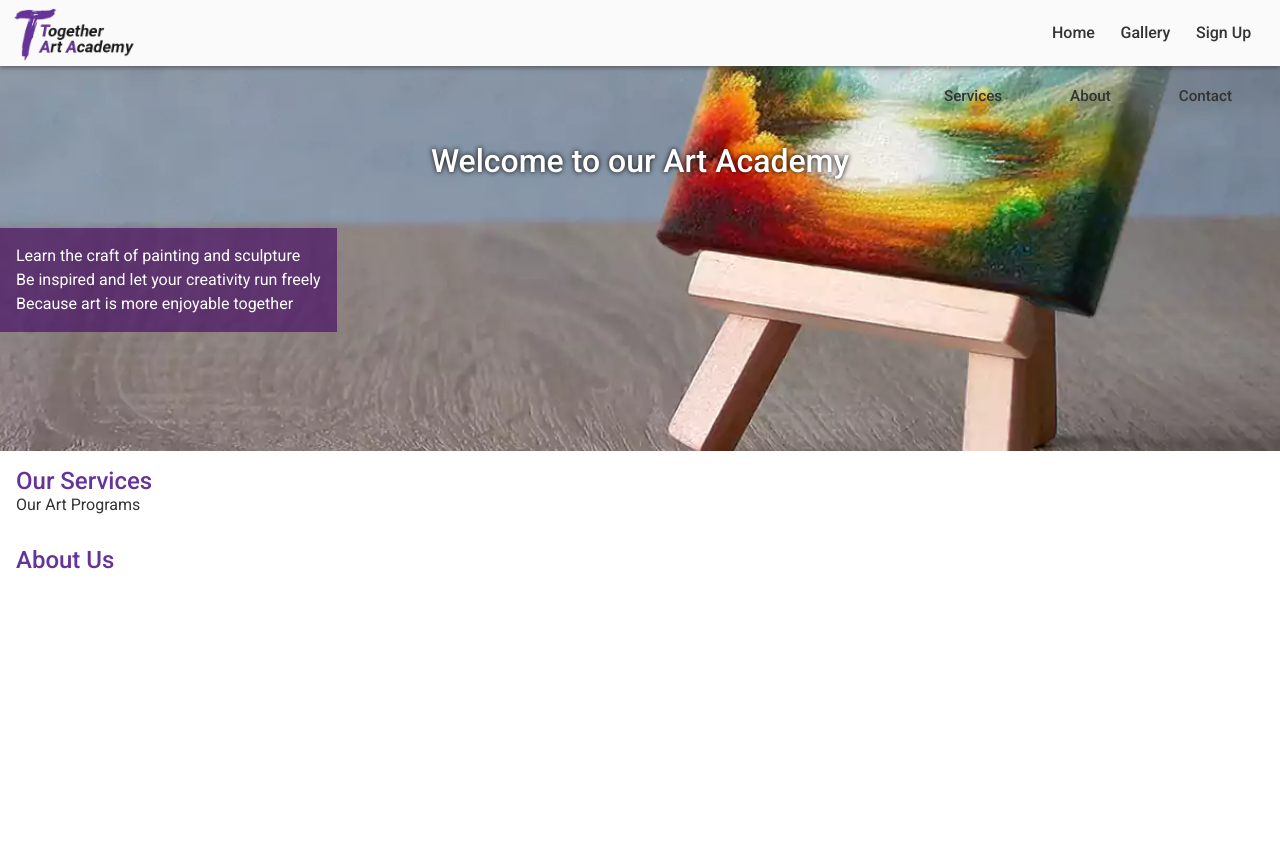
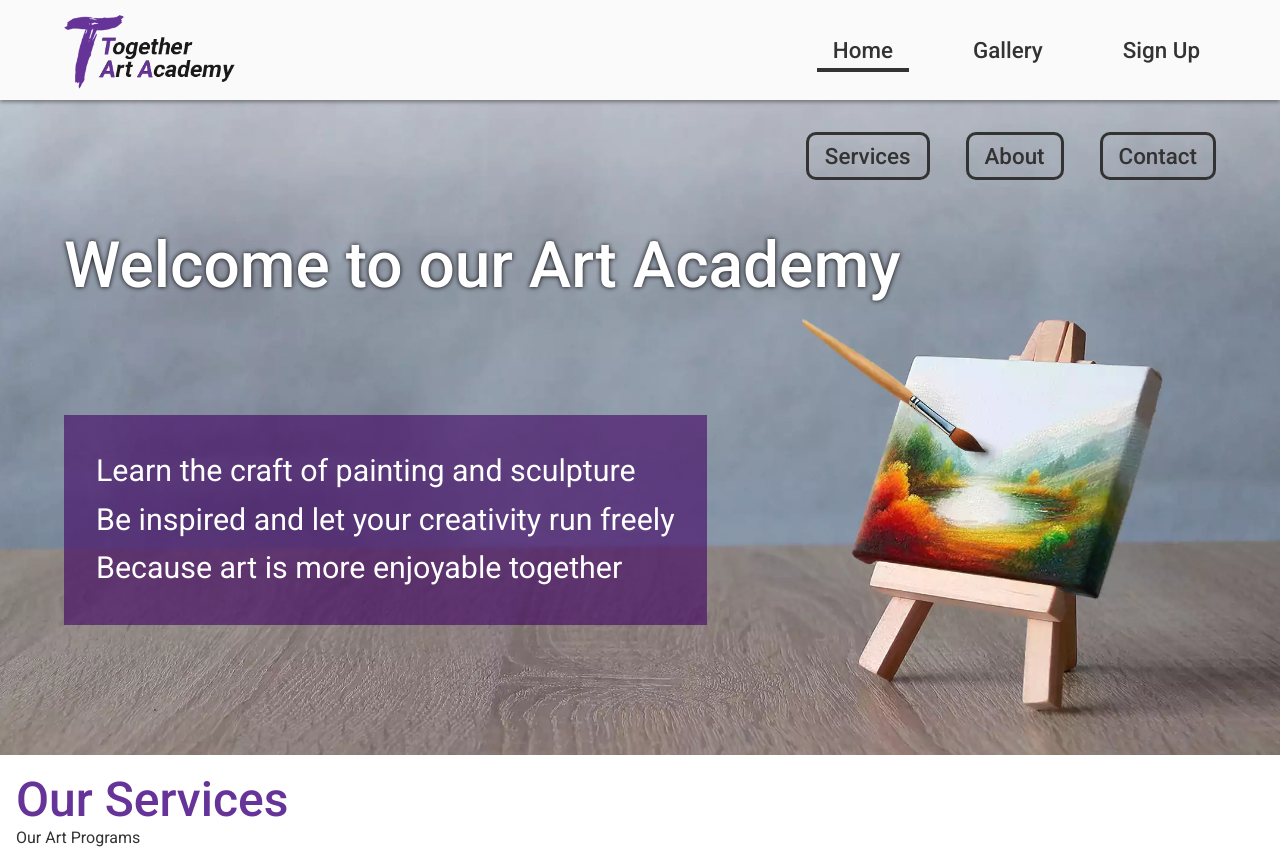
Before and after one commit to MWSCode/art-academy, a plain HTML site: page index.html in a window 1280 px wide. Shown: the top 850 px of the page. Before the commit the page ends 800 px from the top, so only its background shows below. Drawn offline with Linux system fonts and the light colour scheme.

Commit message:
media-query-styles added

```diff
--- a/assets/css/style.css
+++ b/assets/css/style.css
@@ -13,13 +13,7 @@
     --font: "Roboto", sans-serif;
     --purple: #663399; /* purple */
 	--color-seasalt: #fafafa;
-}
-
-/* CSS Variables */
-:root {
-    --font: "Roboto", sans-serif;
-    --purple: #663399; /* purple */
-	--color-seasalt: #fafafa;
+	--color-almost-black: #333;
 }
 
 /* General styles */
@@ -27,9 +21,10 @@ body {
     min-height: 100vh;
     display: flex;
     flex-direction: column;
-    color: #333;
+    color: var(--color-almost-black);
     font-family: var(--font);
 }
+
 h1, h2, h3 {
     font-family: var(--font);
     letter-spacing: 0;
@@ -45,8 +40,7 @@ section h2 {
 section h3 {
 	font-size: 1rem;
 }
-
-/* Header */
+/* header-navbar */
 header {
     background-color: var(--color-seasalt);
     position: fixed;
@@ -87,14 +81,11 @@ nav {
 	margin-right: 1rem;
 }
 
-
 /* Main content */
 main {
      /* Enlarge main element to push footer down*/
      flex: 1 0 auto;
-    /* Add margin at the top to prevent content from being covered by the header */
      margin-top: 66px;
-    /* Enable flex properties for child elements */
      display: flex;
      flex-direction: column;
 }
@@ -146,3 +137,212 @@ section {
 	background-color: var(--color-seasalt);
 
 }
+
+/* #####  Media query: large or landscape phones (576px+) */
+@media screen and (min-width: 576px) {
+	/* header-navbar */
+	#logo {
+		background: url("../images/logo-full-2.png") no-repeat center / 140px;
+		width: 155px;
+		height: 66px;
+	}
+	#menu {
+		display: flex;
+		font-size: 120%;
+		list-style-type: none;
+		font-weight: 500;
+	}
+	#menu a {
+		padding: 0.3rem 1rem;
+	}
+	nav {
+		margin-right: 2rem;
+	}
+
+	/* Hero section */
+	#table_of_content {
+		margin-right: 1rem;
+		text-align: right;
+	}
+	#table_of_content a {
+		border: 3px solid var(--color-almost-black);
+		margin: 1rem;
+		padding: 0.5rem 1.3rem;
+		font-weight: 500;
+		display: inline-block;
+		text-decoration: none;
+		color: inherit;
+		border-radius: 10px;
+		transition: 1s ease all;
+		font-size: 110%;
+	}
+
+	#hero {
+		min-height: 385px;
+		width: 100%;
+		overflow: hidden;
+		background: url("../images/hero.webp") no-repeat 80% 80% / 145%;
+		position: relative;
+	}
+	#hero-h1 {
+		margin: 1rem 1rem 4rem 1rem;
+		color: white;
+		text-shadow: 0 0 5px black;
+		font-size: 2.5rem;
+	}
+	#cover-text {
+		font-size: 110%;
+	}
+}
+
+/* Media query: tablets and larger (768px+) */
+@media screen and (min-width: 768px) {
+    /*  */
+	section h1 {
+		font-size: 2rem;
+	}
+	section h2 {
+		font-size: 1.5rem;
+	}
+	section h3 {
+		font-size: 1.5rem;
+	}
+
+	/* header-navbar */
+	#menu {
+		display: flex;
+		font-size: 140%;
+		list-style-type: none;
+		font-weight: 500;
+	}
+	#menu a {
+		padding: 0.3rem 1rem;
+		margin-left: 3rem;
+	}
+	#menu a.active {
+		border-bottom: 4px solid var(--color-almost-black);
+	}
+	#menu a:hover {
+		border-bottom: 4px solid var(--color-almost-black);
+	}
+
+    #logo {
+        background: url("../images/logo-full-2.png") no-repeat center / 200px;
+		width: 233px;
+		height: 100px;
+    }
+
+    /* Main content */
+    main {
+        /* Push main content down for larger header */
+        margin-top: 100px;
+    }
+
+    /* Hero section */
+	#hero {
+		min-height: 455px;
+		width: 100%;
+		overflow: hidden;
+		background: url("../images/hero.webp") no-repeat 75% 75% / 130%;
+		position: relative;
+	}
+    #cover-text {
+		font-size: 130%;
+		line-height: 1.6;
+		padding: 1.5rem;
+	}
+	#hero-h1 {
+		margin: 2rem 4rem 4rem 4rem;
+		text-align: left;
+		color: white;
+		text-shadow: 0 0 5px black;
+		font-size: 3rem;
+	}
+	#table_of_content {
+		margin-right: 2rem;
+		text-align: right;
+		margin-top: 1rem;
+	}
+	#table_of_content a {
+		border: 3px solid var(--color-almost-black);
+		margin: 1rem;
+		padding: 0.5rem 1rem;
+		font-weight: 500;
+		display: inline-block;
+		text-decoration: none;
+		color: inherit;
+		border-radius: 10px;
+		transition: 1s ease all;
+		font-size: 140%;
+	}
+}
+
+/* Large devices (laptops and desktops, 992px+) */
+@media screen and (min-width: 992px) {
+	section h1 {
+		font-size: 3rem;
+	}
+	section h2 {
+		font-size: 2rem;
+	}
+	section h3 {
+		font-size: 2rem;
+	}
+
+	/* header-navbar */
+	#logo {
+        background: url("../images/logo-full-2.png") no-repeat center / 200px;
+		width: 295px;
+		height: 100px;
+    }
+	nav {
+		margin-right: 4rem;
+	}
+
+	#table_of_content {
+		margin-right: 3rem;
+	}
+
+	/* Hero section */
+	#hero {
+		min-height: 555px;
+		width: 100%;
+		overflow: hidden;
+		background: url("../images/hero.webp") no-repeat 65% 65% / 120%;
+		position: relative;
+	}
+    #cover-text {
+		font-size: 160%;
+		line-height: 1.6;
+		padding: 1.5rem;
+		margin-left: 4rem;
+	}
+	#hero-h1 {
+		margin: 2rem 4rem 7rem 4rem;
+		text-align: left;
+		color: white;
+		text-shadow: 0 0 5px black;
+		font-size: 3rem;
+	}
+}
+
+@media screen and (min-width: 1200px) {
+
+	/* Hero section */
+	#hero {
+		min-height: 655px;
+		width: 100%;
+		overflow: hidden;
+		background: url("../images/hero.webp") no-repeat 65% 65% / 118%;
+		position: relative;
+	}
+    #cover-text {
+		font-size: 190%;
+		line-height: 1.6;
+		padding: 2rem;
+		margin-left: 4rem;
+	}
+	#hero-h1 {
+		font-size: 4rem;
+	}
+}
```
Lines whose indentation alone changed are shown as unchanged.
